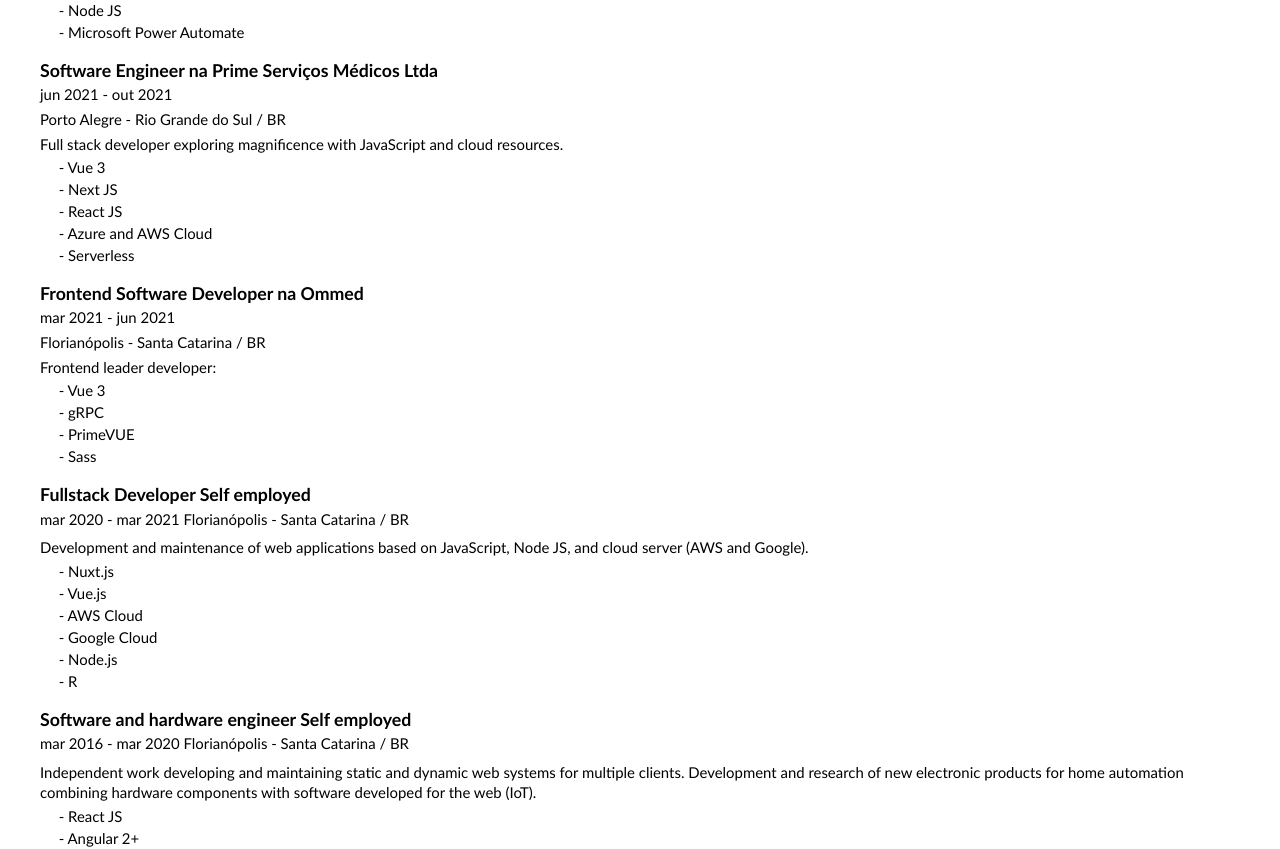
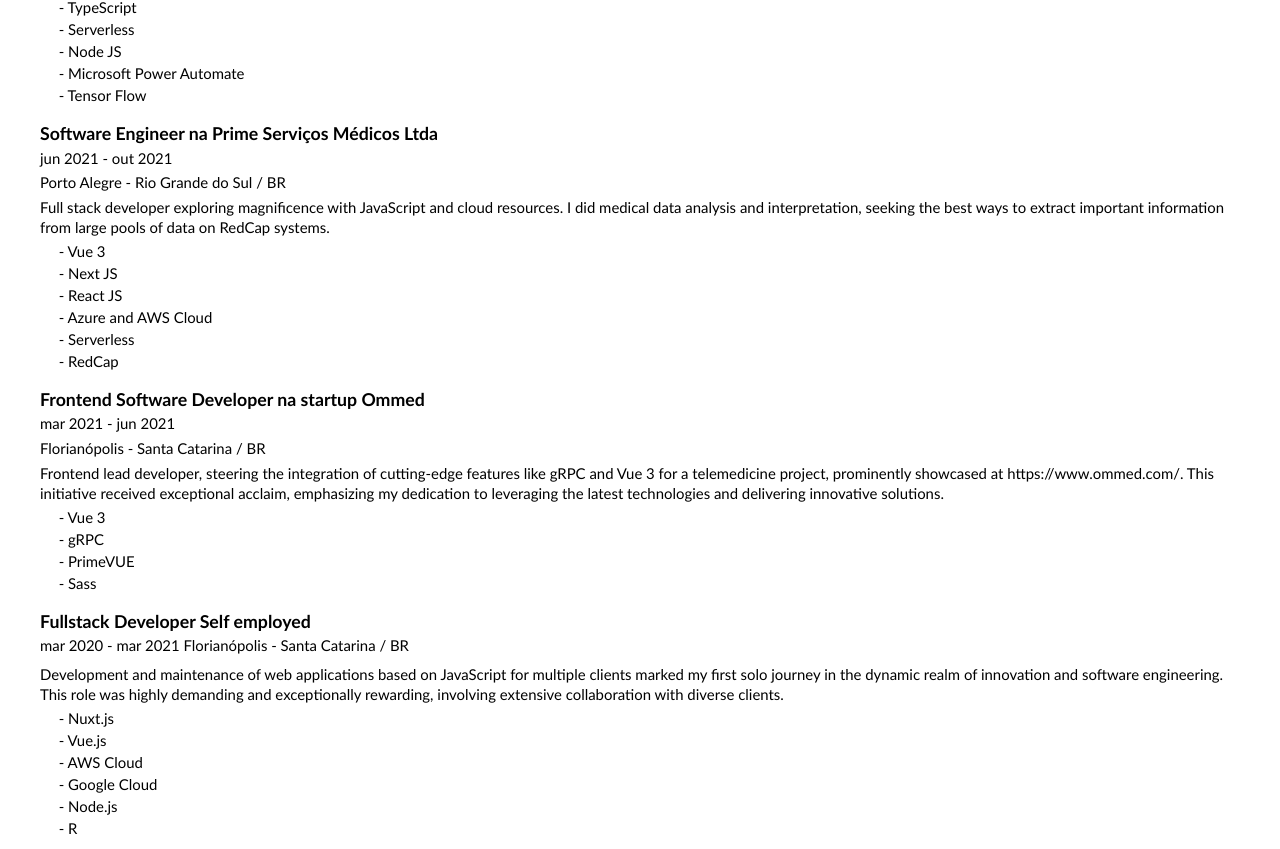
Before and after one commit to francobrunoc/aboutme, a Nuxt app: page / in a window 1280 px wide. Shown: the part 2051-2900 px from the top of the page. Built offline with nearby package versions, Linux system fonts and the light colour scheme; what v-google-translate would draw is missing.

Commit message:
- update

```diff
--- a/components/Curriculum/components/Competencies.vue
+++ b/components/Curriculum/components/Competencies.vue
@@ -31,6 +31,7 @@ export default {
         { id: 20, name: "Cypress" },
         { id: 21, name: "Jenkins" },
         { id: 22, name: "GitLab" },
+        { id: 22, name: "Scrum" },
       ],
     };
   },
--- a/components/Curriculum/components/Experience.vue
+++ b/components/Curriculum/components/Experience.vue
@@ -26,7 +26,7 @@ export default {
             "Fullstack Developer na Cia Latinoamericana de Medicamentos (CLAMED)",
           date: "out 2021 Joinville - Santa Catarina / BR",
           location:
-            "Innovation analyst and software engineer. Exploring the most modern ways to do universal and portable software using JavaScript and cloud resources.",
+            "Innovation analyst and software engineer, specializing in exploring cutting-edge approaches to develop universal and portable software utilizing JavaScript and cloud resources. I bring a wealth of experience, having worked as a senior engineer on digital products within the pharmaceutical retail sector, focusing on advanced engineering solutions and technology-driven innovations.",
           description: "out 2021 Joinville - Santa Catarina / BR",
           techList: [
             "Vue 3",
@@ -37,6 +37,7 @@ export default {
             "Serverless",
             "Node JS",
             "Microsoft Power Automate",
+            "Tensor Flow",
           ],
         },
         {
@@ -44,27 +45,29 @@ export default {
           date: "jun 2021 - out 2021",
           location: "Porto Alegre - Rio Grande do Sul / BR",
           description:
-            "Full stack developer exploring magnificence with JavaScript and cloud resources.",
+            "Full stack developer exploring magnificence with JavaScript and cloud resources. I did medical data analysis and interpretation, seeking the best ways to extract important information from large pools of data on RedCap systems.",
           techList: [
             "Vue 3",
             "Next JS",
             "React JS",
             "Azure and AWS Cloud",
             "Serverless",
+            "RedCap",
           ],
         },
         {
-          title: "Frontend Software Developer na Ommed",
+          title: "Frontend Software Developer na startup Ommed",
           date: "mar 2021 - jun 2021",
           location: "Florianópolis - Santa Catarina / BR",
-          description: "Frontend leader developer:",
+          description:
+            "Frontend lead developer, steering the integration of cutting-edge features like gRPC and Vue 3 for a telemedicine project, prominently showcased at https://www.ommed.com/. This initiative received exceptional acclaim, emphasizing my dedication to leveraging the latest technologies and delivering innovative solutions.",
           techList: ["Vue 3", "gRPC", "PrimeVUE", "Sass"],
         },
         {
           title: "Fullstack Developer Self employed",
           date: "mar 2020 - mar 2021 Florianópolis - Santa Catarina / BR",
           description:
-            "Development and maintenance of web applications based on JavaScript, Node JS, and cloud server (AWS and Google).",
+            "Development and maintenance of web applications based on JavaScript for multiple clients marked my first solo journey in the dynamic realm of innovation and software engineering. This role was highly demanding and exceptionally rewarding, involving extensive collaboration with diverse clients.",
           techList: [
             "Nuxt.js",
             "Vue.js",
@@ -78,7 +81,7 @@ export default {
           title: "Software and hardware engineer Self employed",
           date: "mar 2016 - mar 2020 Florianópolis - Santa Catarina / BR",
           description:
-            "Independent work developing and maintaining static and dynamic web systems for multiple clients. Development and research of new electronic products for home automation combining hardware components with software developed for the web (IoT).",
+            "Independent work developing and maintaining static and dynamic web systems for multiple clients. Development and research of new electronic products for home automation combining hardware components with software developed for the web (IoT). Successfully patented a system for in-building data transmission using single wire technology and farely new concepts (BR 102019004447-0). Software stacks utilized:",
           techList: [
             "React JS",
             "Angular 2+",
@@ -97,7 +100,7 @@ export default {
           techList: [
             "Java 8",
             "JSF",
-            "Javascript",
+            "JavaScript",
             "Maven",
             "Gradle",
             "Jetty",
```
